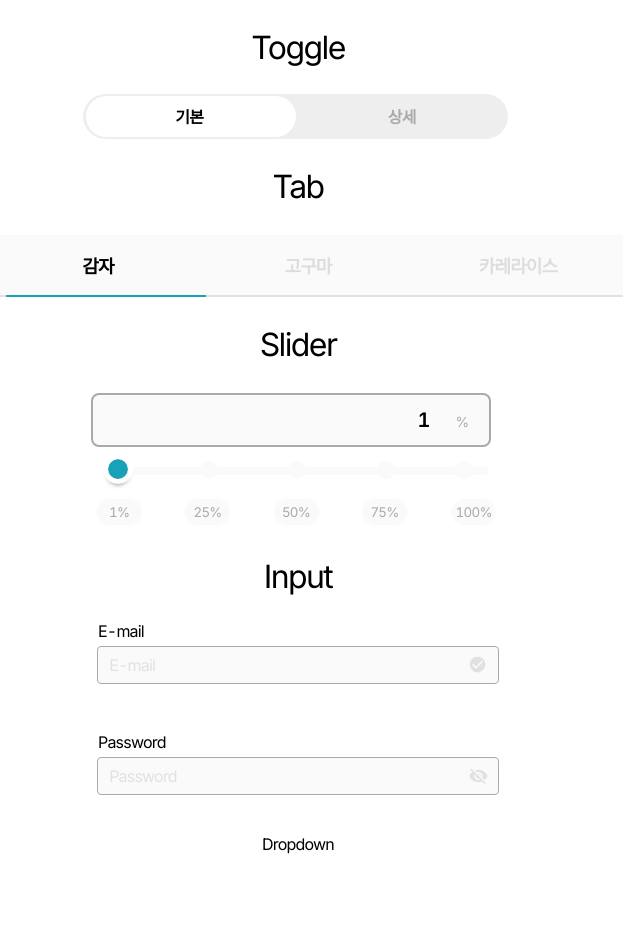
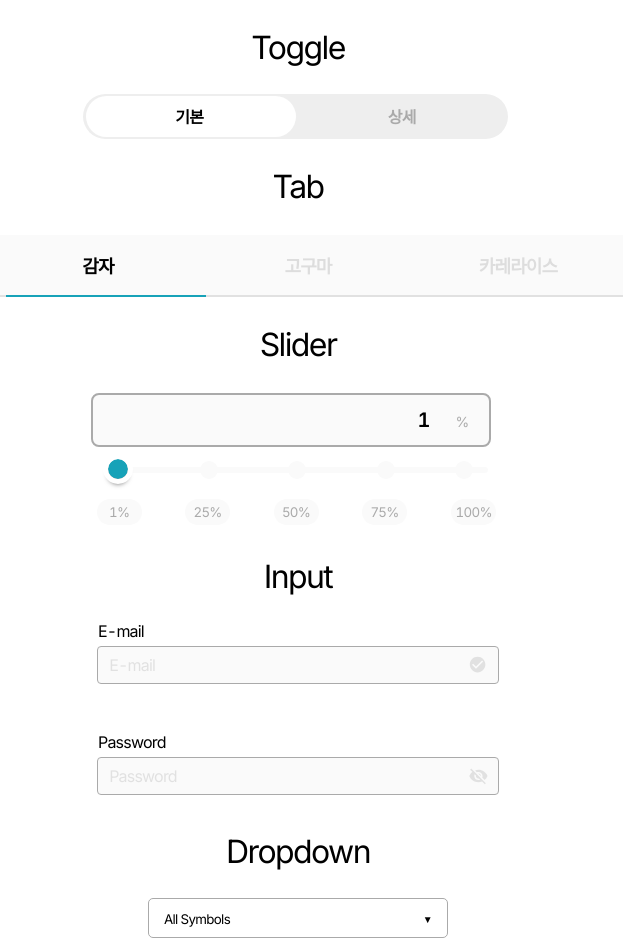
Before and after one commit to doki333/wanted_pre_onboarding, a React (Create React App) app: page / in a window 1280 px wide. Shown: the top 952 px of the page, without its empty margins (342-982 px from the left). Before the commit the page ends 854 px from the top, so only its background shows below. Built offline with nearby package versions, Linux system fonts and the light colour scheme.

Commit message:
edit:Dropdown.js

```diff
--- a/src/components/Dropdown.js
+++ b/src/components/Dropdown.js
@@ -1,5 +1,78 @@
-import React from 'react'
+import { useEffect, useRef, useState } from 'react'
+import styles from './Dropdown.module.scss'
+import { BiSearch } from 'react-icons/bi'
+
+const symArr = ['BTCUSD.PERP', 'LTCUSD.PERP', 'ETHSUD.PERP', 'BCHUSD.PERP', 'XRPUSD.PERP', '1000SHIBUCD.PERP']
 
 export default function Dropdown() {
-  return <div>Dropdown</div>
+  const listRef = useRef()
+  const [text, setText] = useState('All Symbols')
+  const [search, setSearch] = useState('')
+  const [isVisible, setIsVisible] = useState(false)
+  const [mappingArr, setMappingArr] = useState([...symArr])
+
+  const handleClickBtn = () => {
+    setIsVisible((prev) => !prev)
+  }
+
+  const handleChange = (e) => {
+    setSearch(e.currentTarget.value)
+    setMappingArr([...symArr.filter((sym) => sym.toLowerCase().includes(e.currentTarget.value.toLowerCase()))])
+  }
+
+  const handleClick = (e) => {
+    const { symbol } = e.currentTarget.dataset
+    setText(symbol)
+    setIsVisible(false)
+  }
+
+  const handleVisible = (e) => {
+    if (listRef.current && !listRef.current.contains(e.target)) {
+      setSearch('')
+      setMappingArr([...symArr])
+      setIsVisible(false)
+    }
+  }
+
+  useEffect(() => {
+    document.addEventListener('mousedown', handleVisible)
+    return () => {
+      document.removeEventListener('mousedown', handleVisible)
+    }
+  }, [listRef])
+
+  return (
+    <section className={styles.dropdownWrapper}>
+      <h3>Dropdown</h3>
+      <div className={styles.dropdownInner} ref={listRef}>
+        <button type='button' className={styles.dropBtn} onClick={handleClickBtn}>
+          {text}
+        </button>
+        {isVisible && (
+          <div className={styles.inputAndList}>
+            <div className={styles.textInput}>
+              <BiSearch size='1rem' />
+              <input type='text' placeholder='Search Symbol' value={search} onChange={handleChange} />
+            </div>
+            <ul className={styles.symbolList}>
+              <button type='button' className={styles.listItem} onClick={handleClick} data-symbol='All Symbols'>
+                All Symbols
+              </button>
+              {mappingArr.map((symbol) => (
+                <button
+                  type='button'
+                  key={`symbol-${symbol}`}
+                  className={styles.listItem}
+                  data-symbol={symbol}
+                  onClick={handleClick}
+                >
+                  {symbol}
+                </button>
+              ))}
+            </ul>
+          </div>
+        )}
+      </div>
+    </section>
+  )
 }
--- a/src/components/Dropdown.module.scss
+++ b/src/components/Dropdown.module.scss
@@ -0,0 +1,82 @@
+@use '../styles/mixins/position';
+@use '../styles/constants/colors' as colors;
+
+.dropdownWrapper {
+  height: 600px;
+  margin: 2rem 0;
+
+  h3 {
+    margin-bottom: 30px;
+    font-size: 32px;
+  }
+
+  .dropdownInner {
+    width: 300px;
+    margin: 0 auto;
+    // background: colors.$RED;
+
+    .dropBtn {
+      position: relative;
+      width: 100%;
+      height: 40px;
+      padding: 0 15px;
+      line-height: 40px;
+      text-align: left;
+      cursor: pointer;
+      border: 1px solid colors.$GRAYA;
+      border-radius: 5px;
+      outline: none;
+
+      &::after {
+        @include position.absolute(0 15px auto auto);
+        font-size: 10px;
+        content: '▼';
+      }
+    }
+
+    .inputAndList {
+      margin-top: 15px;
+      border: 1px solid colors.$GRAYA;
+      border-radius: 5px;
+      box-shadow: rgba(colors.$GRAY3, 0.2) 0 13px 24px;
+
+      .textInput {
+        border-bottom: 1px solid colors.$GRAYA;
+
+        svg {
+          position: absolute;
+          color: colors.$GRAYA;
+          transform: translate(10px, 10px);
+        }
+
+        input[type='text'] {
+          position: relative;
+          width: 300px;
+          padding: 10px 20px;
+          padding-left: 30px;
+          font-size: 14px;
+
+          &:focus {
+            outline: none;
+          }
+        }
+      }
+    }
+  }
+}
+
+.listItem {
+  display: block;
+  width: 100%;
+  padding: 15px;
+  font-size: 14px;
+  text-align: left;
+
+  & + & {
+    border-top: 1px solid colors.$GRAYA;
+  }
+
+  &:hover {
+    background: colors.$TAB_BG;
+  }
+}
--- a/src/components/Slider.module.scss
+++ b/src/components/Slider.module.scss
@@ -45,7 +45,7 @@
   .rangeBlock {
     position: absolute;
     width: 380px;
-    height: 8px;
+    height: 6px;
     margin-top: 20px;
     border-radius: 20px;
     transform: translateX(-50%);
```
Also changed, not shown: src/hooks/useClickOutside.js (added, +28 -0 lines).
